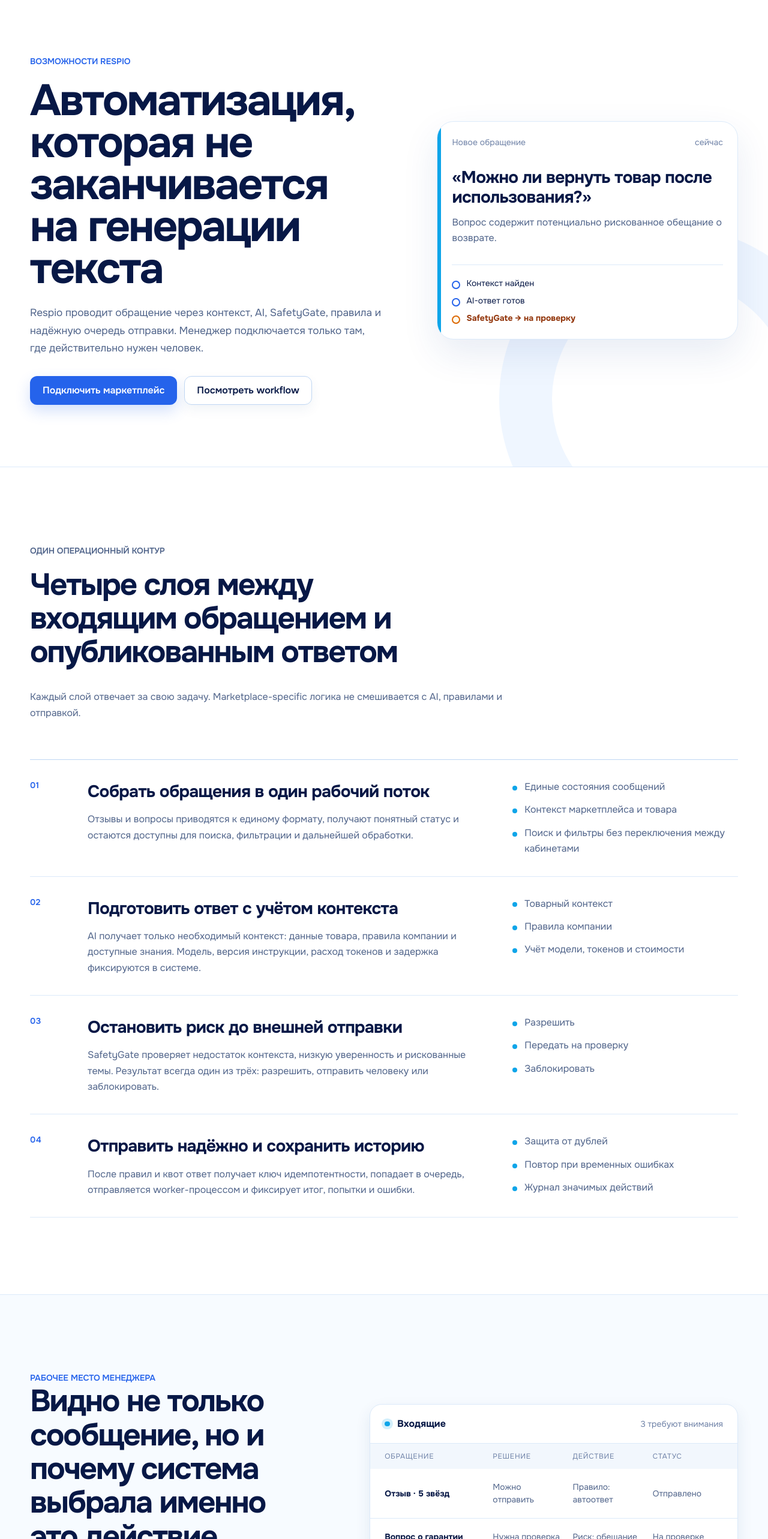
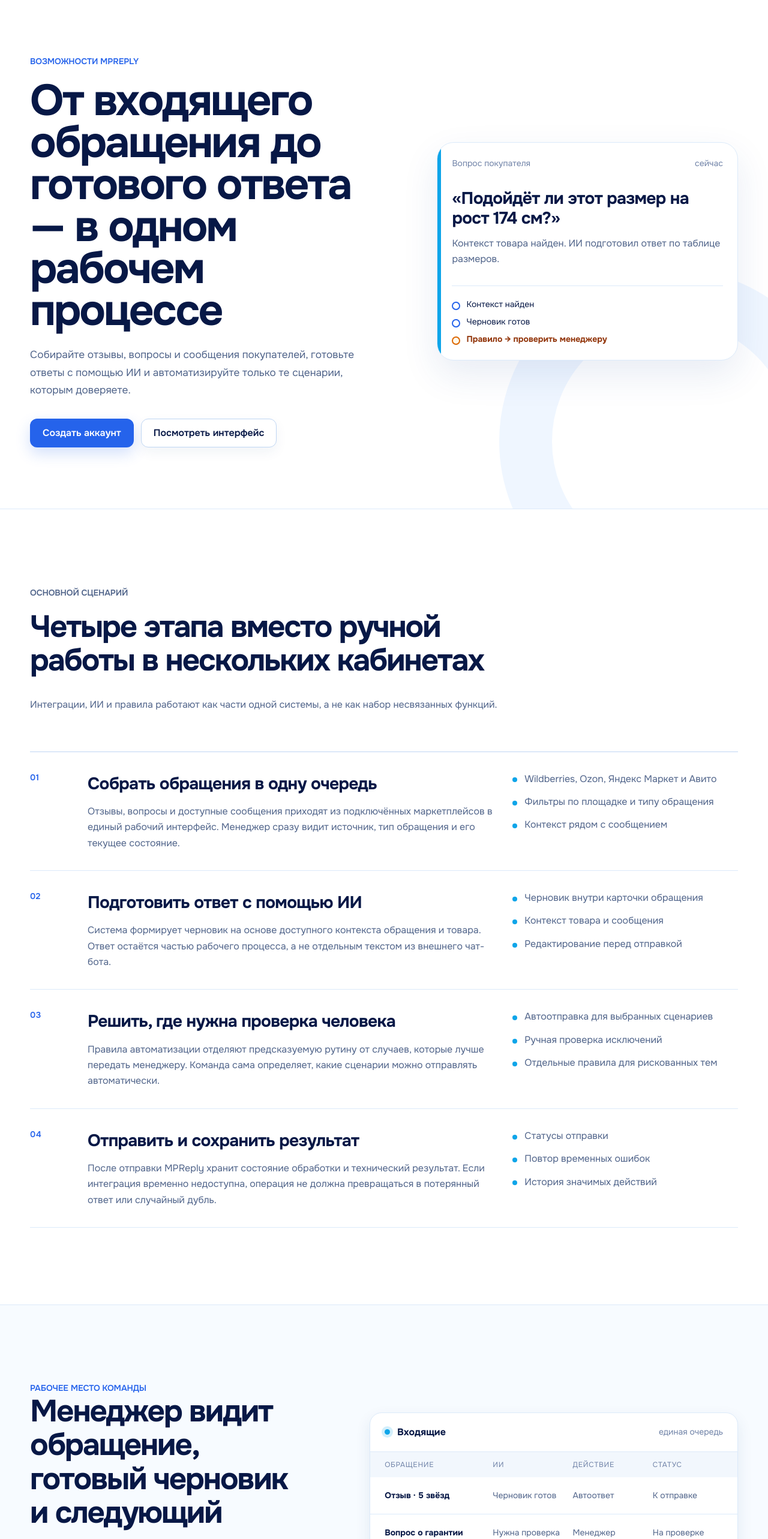
Before and after one commit to fedorovich-web/mpreply, a Next.js app in the folder apps/web/: page /features in a window 1280 px wide. Shown: the part 100-2666 px from the top of the page at 60% size. Built offline with nearby package versions, Linux system fonts and the light colour scheme; no server answers.

Commit message:
feat: rewrite features page around buyer communication workflows

```diff
--- a/apps/web/app/features/page.tsx
+++ b/apps/web/app/features/page.tsx
@@ -5,43 +5,43 @@ import { PublicShell } from "../../components/public-site/PublicShell";
 import { createPageMetadata } from "../../lib/seo";
 
 export const metadata: Metadata = createPageMetadata({
-  title: "Возможности Respio — автоматические ответы с контролем риска",
+  title: "Автоответы на отзывы, вопросы и сообщения — возможности MPReply",
   description:
-    "Respio объединяет входящие отзывы и вопросы, AI-подготовку ответа, SafetyGate, правила автоматизации, очередь отправки, повторы и журнал действий.",
+    "Единая очередь обращений, ИИ-ответы, автоматизация, ручная проверка, интеграции с маркетплейсами и история обработки — возможности MPReply для продавцов и команд.",
   path: "/features",
 });
 
 const capabilityGroups = [
   {
     number: "01",
-    title: "Собрать обращения в один рабочий поток",
-    text: "Отзывы и вопросы приводятся к единому формату, получают понятный статус и остаются доступны для поиска, фильтрации и дальнейшей обработки.",
-    points: ["Единые состояния сообщений", "Контекст маркетплейса и товара", "Поиск и фильтры без переключения между кабинетами"],
+    title: "Собрать обращения в одну очередь",
+    text: "Отзывы, вопросы и доступные сообщения приходят из подключённых маркетплейсов в единый рабочий интерфейс. Менеджер сразу видит источник, тип обращения и его текущее состояние.",
+    points: ["Wildberries, Ozon, Яндекс Маркет и Авито", "Фильтры по площадке и типу обращения", "Контекст рядом с сообщением"],
   },
   {
     number: "02",
-    title: "Подготовить ответ с учётом контекста",
-    text: "AI получает только необходимый контекст: данные товара, правила компании и доступные знания. Модель, версия инструкции, расход токенов и задержка фиксируются в системе.",
-    points: ["Товарный контекст", "Правила компании", "Учёт модели, токенов и стоимости"],
+    title: "Подготовить ответ с помощью ИИ",
+    text: "Система формирует черновик на основе доступного контекста обращения и товара. Ответ остаётся частью рабочего процесса, а не отдельным текстом из внешнего чат-бота.",
+    points: ["Черновик внутри карточки обращения", "Контекст товара и сообщения", "Редактирование перед отправкой"],
   },
   {
     number: "03",
-    title: "Остановить риск до внешней отправки",
-    text: "SafetyGate проверяет недостаток контекста, низкую уверенность и рискованные темы. Результат всегда один из трёх: разрешить, отправить человеку или заблокировать.",
-    points: ["Разрешить", "Передать на проверку", "Заблокировать"],
+    title: "Решить, где нужна проверка человека",
+    text: "Правила автоматизации отделяют предсказуемую рутину от случаев, которые лучше передать менеджеру. Команда сама определяет, какие сценарии можно отправлять автоматически.",
+    points: ["Автоотправка для выбранных сценариев", "Ручная проверка исключений", "Отдельные правила для рискованных тем"],
   },
   {
     number: "04",
-    title: "Отправить надёжно и сохранить историю",
-    text: "После правил и квот ответ получает ключ идемпотентности, попадает в очередь, отправляется worker-процессом и фиксирует итог, попытки и ошибки.",
-    points: ["Защита от дублей", "Повтор при временных ошибках", "Журнал значимых действий"],
+    title: "Отправить и сохранить результат",
+    text: "После отправки MPReply хранит состояние обработки и технический результат. Если интеграция временно недоступна, операция не должна превращаться в потерянный ответ или случайный дубль.",
+    points: ["Статусы отправки", "Повтор временных ошибок", "История значимых действий"],
   },
 ];
 
 const consoleRows = [
-  ["Отзыв · 5 звёзд", "Можно отправить", "Правило: автоответ", "Отправлено"],
-  ["Вопрос о гарантии", "Нужна проверка", "Риск: обещание", "На проверке"],
-  ["Негатив · 1 звезда", "Контекст достаточен", "Правило: менеджер", "В очереди"],
+  ["Отзыв · 5 звёзд", "Черновик готов", "Автоответ", "К отправке"],
+  ["Вопрос о гарантии", "Нужна проверка", "Менеджер", "На проверке"],
+  ["Сообщение покупателя", "Черновик готов", "Правило команды", "В очереди"],
 ];
 
 export default function FeaturesPage() {
@@ -50,34 +50,34 @@ export default function FeaturesPage() {
       <section className="public-subhero public-subhero-featured">
         <div className="public-container public-subhero-grid">
           <div className="public-subhero-copy">
-            <p className="eyebrow">Возможности Respio</p>
-            <h1>Автоматизация, которая не заканчивается на генерации текста</h1>
+            <p className="eyebrow">Возможности MPReply</p>
+            <h1>От входящего обращения до готового ответа — в одном рабочем процессе</h1>
             <p className="public-lead">
-              Respio проводит обращение через контекст, AI, SafetyGate, правила и надёжную очередь отправки. Менеджер подключается только там, где действительно нужен человек.
+              Собирайте отзывы, вопросы и сообщения покупателей, готовьте ответы с помощью ИИ и автоматизируйте только те сценарии, которым доверяете.
             </p>
             <div className="hero-actions">
               <Link className="button button-primary" href="/auth/register?intent=connect-marketplace">
-                Подключить маркетплейс
+                Создать аккаунт
               </Link>
               <Link className="button button-secondary" href="/demo">
-                Посмотреть workflow
+                Посмотреть интерфейс
               </Link>
             </div>
           </div>
 
-          <div className="decision-preview" role="group" aria-label="Пример решения SafetyGate">
+          <div className="decision-preview" role="group" aria-label="Пример обработки обращения">
             <div className="decision-preview-head">
-              <span className="decision-preview-label">Новое обращение</span>
+              <span className="decision-preview-label">Вопрос покупателя</span>
               <span className="decision-preview-time">сейчас</span>
             </div>
             <div className="decision-preview-message">
-              <strong>«Можно ли вернуть товар после использования?»</strong>
-              <p>Вопрос содержит потенциально рискованное обещание о возврате.</p>
+              <strong>«Подойдёт ли этот размер на рост 174 см?»</strong>
+              <p>Контекст товара найден. ИИ подготовил ответ по таблице размеров.</p>
             </div>
             <div className="decision-preview-path" role="group" aria-label="Этапы обработки">
               <span>Контекст найден</span>
-              <span>AI-ответ готов</span>
-              <strong>SafetyGate → на проверку</strong>
+              <span>Черновик готов</span>
+              <strong>Правило → проверить менеджеру</strong>
             </div>
           </div>
         </div>
@@ -86,9 +86,9 @@ export default function FeaturesPage() {
       <section className="public-section">
         <div className="public-container">
           <div className="section-heading section-heading-wide">
-            <p className="eyebrow">Один операционный контур</p>
-            <h2>Четыре слоя между входящим обращением и опубликованным ответом</h2>
-            <p>Каждый слой отвечает за свою задачу. Marketplace-specific логика не смешивается с AI, правилами и отправкой.</p>
+            <p className="eyebrow">Основной сценарий</p>
+            <h2>Четыре этапа вместо ручной работы в нескольких кабинетах</h2>
+            <p>Интеграции, ИИ и правила работают как части одной системы, а не как набор несвязанных функций.</p>
           </div>
 
           <div className="capability-stack">
@@ -111,23 +111,23 @@ export default function FeaturesPage() {
       <section className="public-section public-section-muted">
         <div className="public-container public-two-column public-two-column-feature">
           <div>
-            <p className="eyebrow">Рабочее место менеджера</p>
-            <h2>Видно не только сообщение, но и почему система выбрала именно это действие</h2>
+            <p className="eyebrow">Рабочее место команды</p>
+            <h2>Менеджер видит обращение, готовый черновик и следующий шаг рядом</h2>
             <p className="public-copy-muted">
-              Для каждого обращения важны контекст, решение SafetyGate, сработавшее правило, статус отправки и история попыток. Это превращает автоматизацию из «чёрного ящика» в управляемый процесс.
+              Не нужно искать исходный отзыв в одном кабинете, товар в другом окне и текст ответа в отдельном AI-сервисе. Основной контекст собран в карточке обращения.
             </p>
           </div>
 
-          <div className="product-console" role="group" aria-label="Пример операционного списка Respio">
+          <div className="product-console" role="group" aria-label="Пример очереди MPReply">
             <div className="product-console-head">
               <div>
                 <span className="operations-live-dot" aria-hidden="true" />
                 <strong>Входящие</strong>
               </div>
-              <span>3 требуют внимания</span>
+              <span>единая очередь</span>
             </div>
             <div className="product-console-columns" aria-hidden="true">
-              <span>Обращение</span><span>Решение</span><span>Действие</span><span>Статус</span>
+              <span>Обращение</span><span>ИИ</span><span>Действие</span><span>Статус</span>
             </div>
             <div className="product-console-rows">
               {consoleRows.map(([message, decision, action, status]) => (
@@ -146,14 +146,14 @@ export default function FeaturesPage() {
       <section className="public-section">
         <div className="public-container public-two-column public-two-column-balanced">
           <div>
-            <p className="eyebrow">Auto-first, а не ручное подтверждение по умолчанию</p>
-            <h2>Безопасная рутина проходит автоматически. Исключения остаются человеку.</h2>
+            <p className="eyebrow">Автоматизация без потери контроля</p>
+            <h2>Рутину можно отправлять автоматически. Исключения — оставлять человеку.</h2>
           </div>
           <div className="public-check-list public-check-list-large">
-            <p>Ответ можно отправить автоматически только после SafetyGate, правил и проверки квот.</p>
-            <p>Временные сетевые ошибки не теряют сообщение: задача может перейти в повторную попытку.</p>
-            <p>Повторная постановка одной и той же операции подавляется ключом идемпотентности.</p>
-            <p>Значимые действия пользователя, AI и интеграционных процессов сохраняются в журнале.</p>
+            <p>Настройте автоответы только для тех типов обращений, где процесс уже понятен команде.</p>
+            <p>Оставляйте ручную проверку для неоднозначных вопросов, чувствительных тем и отдельных товаров.</p>
+            <p>Следите за состоянием отправки и повторными попытками при временных ошибках площадки.</p>
+            <p>Используйте историю обработки, чтобы разбирать конкретные случаи без догадок.</p>
           </div>
         </div>
       </section>
@@ -161,11 +161,11 @@ export default function FeaturesPage() {
       <section className="public-section public-cta-section">
         <div className="public-container public-cta-card">
           <div>
-            <p className="eyebrow">Следующий шаг</p>
-            <h2>Посмотрите полный путь ответа — от входящего отзыва до решения и отправки</h2>
+            <p className="eyebrow">Посмотрите продукт в действии</p>
+            <h2>Откройте демо и пройдите путь от входящего обращения до готового ответа</h2>
           </div>
           <Link className="button button-primary button-on-dark" href="/demo">
-            Открыть демо
+            Посмотреть демо
           </Link>
         </div>
       </section>
```
